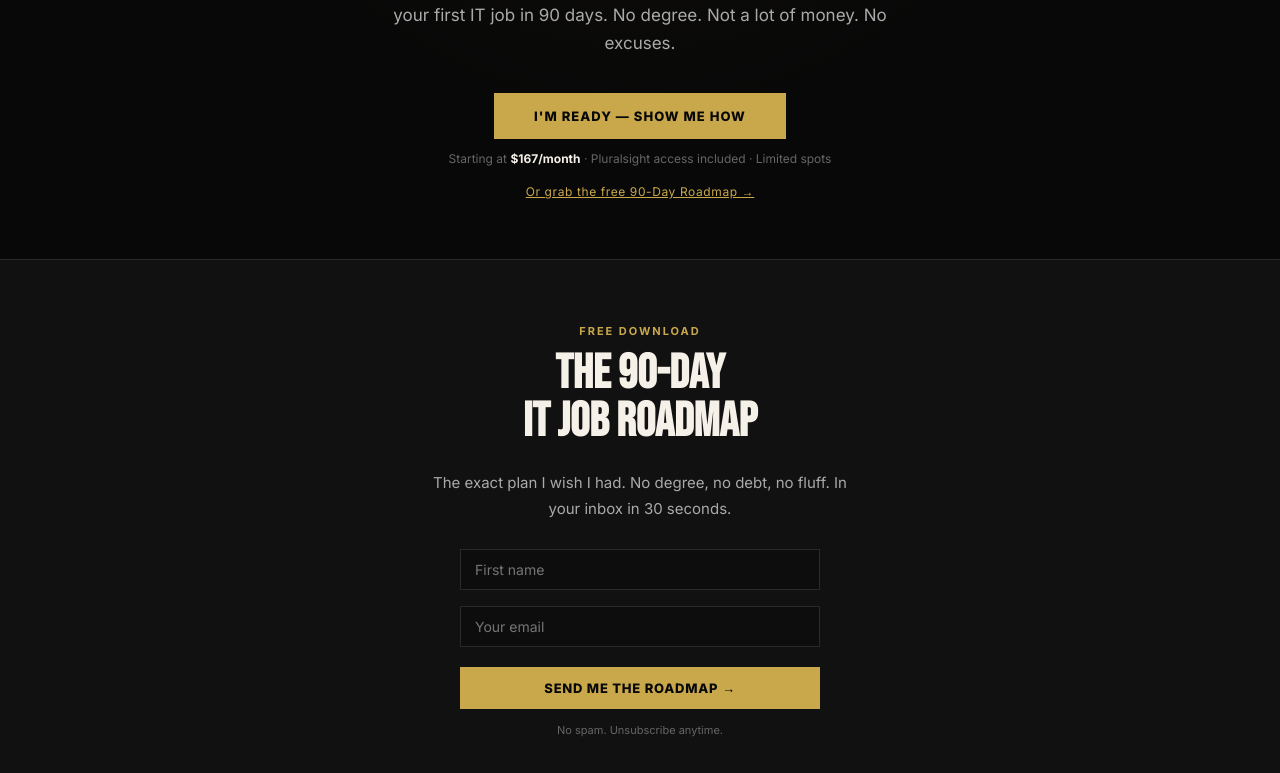
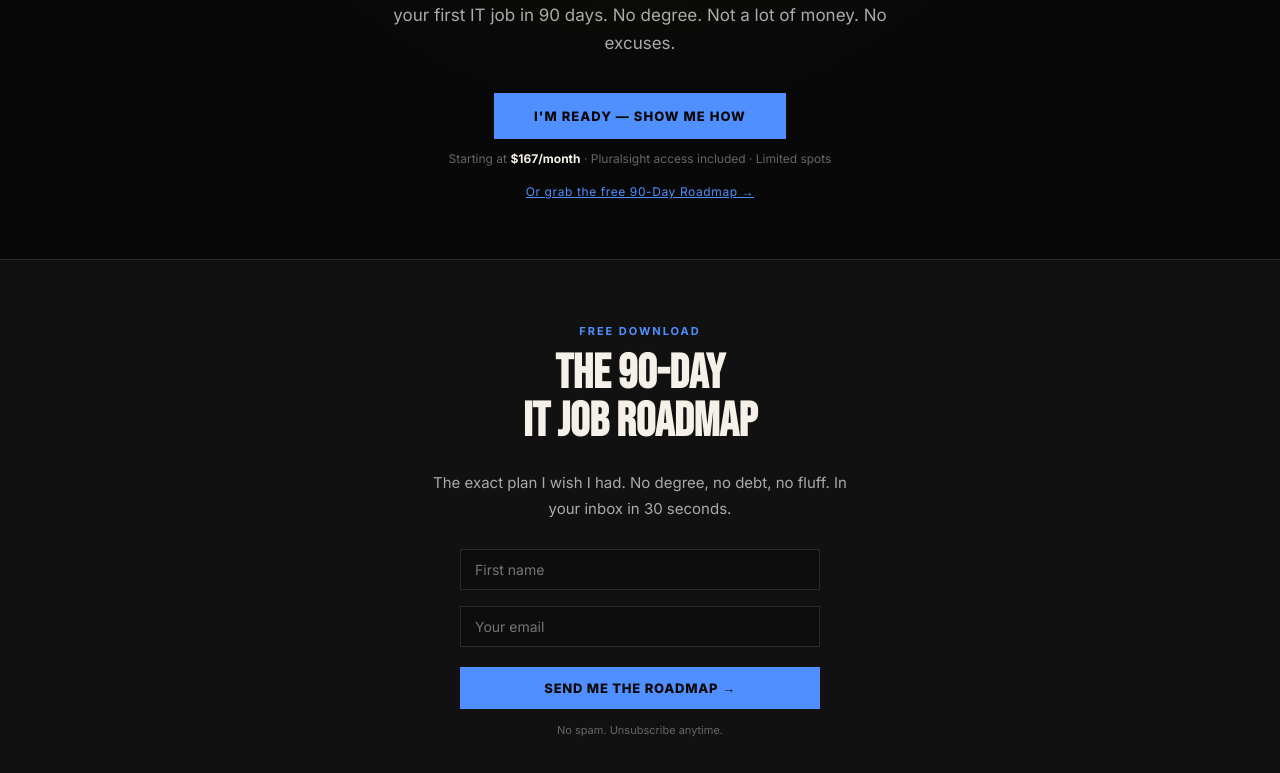
Before and after one commit to guerrdenn12/itblueprint, a plain HTML site: page index.html in a window 1280 px wide. Shown: the part 615-1388 px from the top of the page. Drawn offline with nearby package versions, Linux system fonts and the light colour scheme.

Commit message:
Rebrand accent color from gold to blue site-wide

```diff
--- a/index.html
+++ b/index.html
@@ -10,7 +10,7 @@
 <style>
 *{margin:0;padding:0;box-sizing:border-box}
 :root{
-  --black:#080808;--white:#f5f0e8;--gold:#c9a84c;--gold-light:#e8c97a;
+  --black:#080808;--white:#f5f0e8;--gold:#4f8fff;--gold-light:#7aabff;
   --gray:#111;--gray2:#1a1a1a;--gray3:#222;--muted:#666;--border:#2a2a2a;
   --green:#34d399;--red:#ef4444;--blue:#4f8fff;--purple:#a855f7;
 }
```
